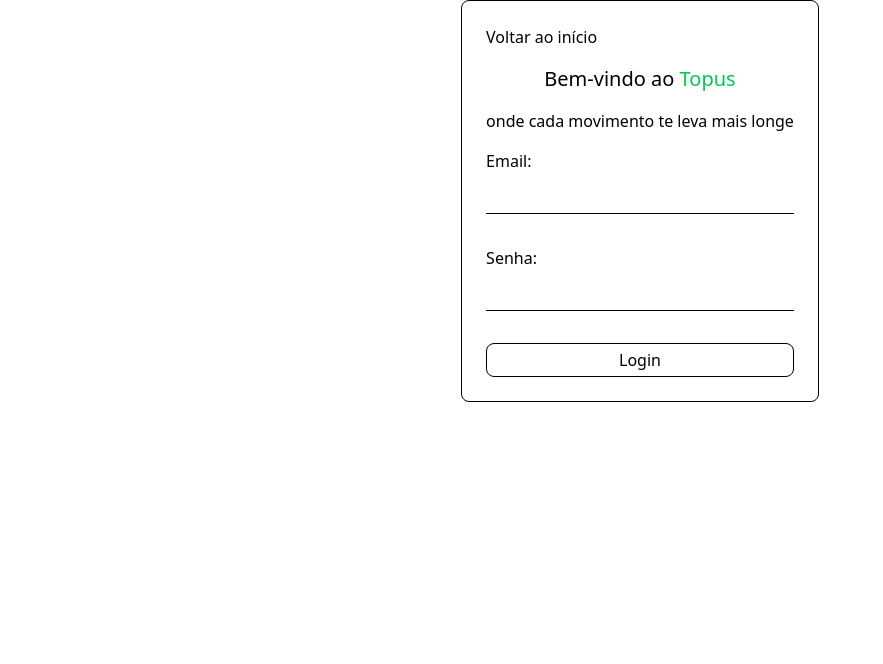
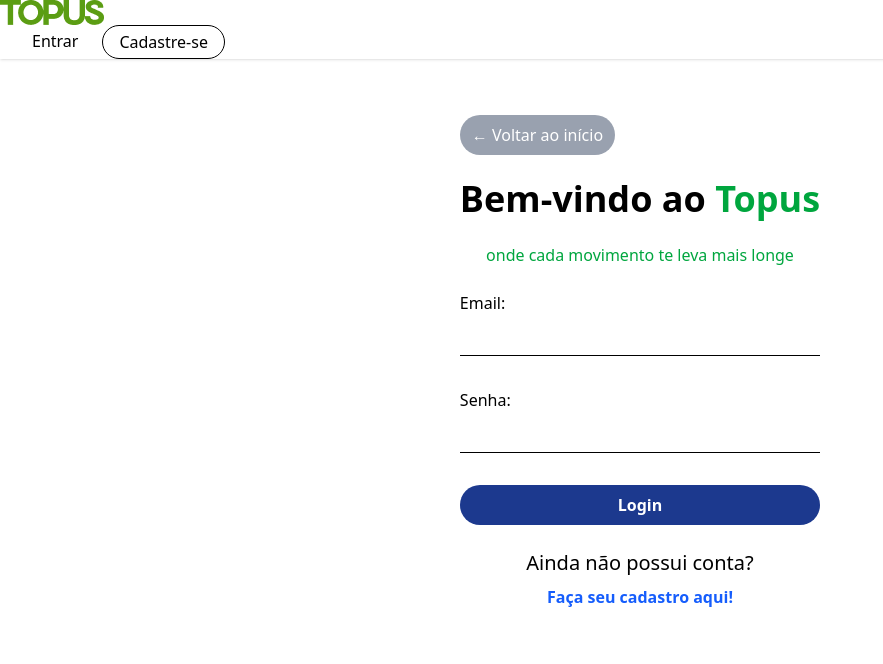
Before and after one commit to Eddur404/topus, a Flask app: page /login in a window 1280 px wide. Shown: the top 664 px of the page, without its empty margins (0-883 px from the left). Run offline with Flask 3, Linux system fonts and the light colour scheme; some libraries are stand-ins or nearby versions.

Commit message:
Finalizando login e cadastro

```diff
--- a/app/templates/login.html
+++ b/app/templates/login.html
@@ -5,26 +5,56 @@
     <meta name="viewport" content="width=device-width, initial-scale=1.0">
     <title>Document</title>
     <script src="https://cdn.jsdelivr.net/npm/@tailwindcss/browser@4"></script>
+    <link href="https://cdn.jsdelivr.net/npm/daisyui@5" rel="stylesheet" type="text/css" />
 </head>
-<body>
+<body class="flex flex-col">
     <header>
-        <!-- logo -->
-        <!-- sidebar - utilizar daisy ui -->
+        <div class="navbar bg-base-100 shadow-sm">
+            <div class="flex-1">
+                <a class="btn btn-ghost text-xl text-green-600" href="{{ url_for('home') }}">
+                    <img src="../static/img/topus-logo.png" alt="">
+                </a>
+            </div>
+
+            <div class="md:flex hidden gap-2 navbar-end mx-4">
+                <a href="{{ url_for('login') }}" class="py-1 px-4">Entrar</a>
+                <a href="{{ url_for('registrar') }}" class="rounded-4xl border-solid border-1 py-1 px-4">Cadastre-se</a>
+            </div>
+
+            <div class="navbar-end md:hidden">
+                <div class="dropdown dropdown-end">
+                    <div tabindex="0" role="button" class="btn btn-ghost btn-circle">
+                        <svg xmlns="http://www.w3.org/2000/svg" fill="none" viewBox="0 0 24 24" class="inline-block h-5 w-5 stroke-current">
+                            <path stroke-linecap="round" stroke-linejoin="round" stroke-width="2" d="M4 6h16M4 12h16M4 18h16"></path>
+                        </svg>
+                    </div>
+                    <ul tabindex="-1" class="menu menu-sm dropdown-content bg-base-100 rounded-box z-1 mt-3 w-52 p-2 shadow">
+                        <li><a href="{{ url_for('login') }}">Entrar</a></li>
+                        <li><a href="{{ url_for('registrar') }}">Cadastre-se</a></li>
+                    </ul>
+                </div>
+            </div>
     </header>
 
-    <main class="flex items-center flex-col justify-center"> <!-- background img -->
+    <main class="flex items-center flex-col justify-center">
 
-        <div class="flex gap-4 flex-col p-6 border-solid border-1 rounded-lg">
-            <a href="{{ url_for('home') }}">Voltar ao início</a>
+        <div class="flex gap-6 flex-col p-6 my-8">
+            <a class="rounded-4xl px-3 py-2 inline-flex w-fit text-center bg-gray-400 text-white" href="{{ url_for('home') }}">← Voltar ao início</a>
 
-            <h1 class="text-center text-xl">Bem-vindo ao <span class="text-green-500">Topus</span></h1>
-            <p>onde cada movimento te leva mais longe</p>
+            <h1 class="text-center text-4xl font-bold">Bem-vindo ao <span class="text-green-600">Topus</span></h1>
+            <p class="text-base text-center text-green-600">onde cada movimento te leva mais longe</p>
 
             <form action="" method="post" class="flex flex-col">
-                Email: <input type="email" name="emailForm" class="border-solid border-b-1 px-2 py-1 my-2"> <br>
-                Senha: <input type="password" name="senhaForm" class="border-solid border-b-1 px-2 py-1 my-2"> <br>
-                <input type="submit" value="Login" class="border-solid border-1 rounded-lg px-1 py-1">
+                Email: <input type="email" name="emailForm" class="border-0 border-b-1 px-2 py-1 my-2"> <br>
+                Senha: <input type="password" name="senhaForm" class="border-0 border-b-1 px-2 py-1 my-2"> <br>
+
+                <input type="submit" value="Login" class="rounded-4xl px-2 py-2 bg-blue-900 text-white font-bold">
             </form>
+
+            <div class="flex flex-col gap-2 items-center">
+                <p class="text-xl">Ainda não possui conta?</p>
+                <a class="text-blue-600 font-bold" href="{{ url_for('registrar') }}">Faça seu cadastro aqui!</a>
+            </div>
         </div>
 
     </main>
```
Also changed, not shown: app/templates/registrar.html (+54 -7 lines), app/static/img/img-background-login.png (added), app/static/img/topus-logo.png (added).
